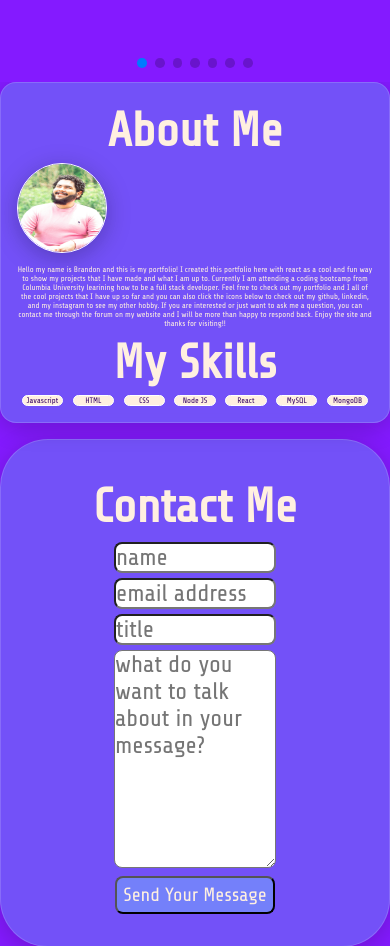
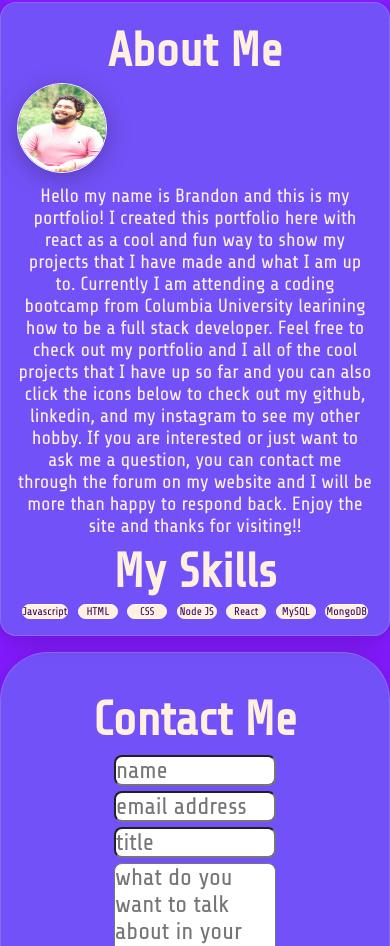
Before and after one commit to 1Clide1/My-react-port, a React (Create React App) app: page / in a window 390 px wide. Shown: the part 1054-2000 px from the top of the page. Built offline with nearby package versions, Linux system fonts and the light colour scheme; some icons are missing.

Commit message:
just some general css tweaking

```diff
--- a/src/App.css
+++ b/src/App.css
@@ -2,10 +2,8 @@
   position: block;
   display: flex;
   flex-direction: column;
-  top: 10rem;
+  text-align: center;
   margin-top: 5rem;
-  margin-bottom: 5rem;
-  text-align: center;
   color: var(--text-color);
   font-size: 3rem;
   z-index: -1;
--- a/src/components/pages/aboutMeSection/aboutMe.css
+++ b/src/components/pages/aboutMeSection/aboutMe.css
@@ -7,7 +7,7 @@
   text-align: center;
   border-radius: 3em;
   padding: 1rem;
-  max-height: 100vh;
+  max-height: auto;
   max-width: 100vw;
   border: 1px solid var(--white-alpha);
   background-color: var(--content-bg);
@@ -106,7 +106,7 @@
     display: flex;
     flex-direction: column;
     margin-bottom: 0.5rem;
-    font-size: var(--font-size-100);
+    font-size: var(--font-size-200);
   }
   .skills-container {
     display: flex;
--- a/src/components/pages/contactMe/contactMe.css
+++ b/src/components/pages/contactMe/contactMe.css
@@ -5,12 +5,11 @@
   display: flex;
   flex-direction: column;
   justify-content: center;
-  flex-wrap: wrap;
   margin-top: 1rem;
   margin-bottom: 1rem;
   border-radius: 3em;
   padding: 1rem;
-  max-height: 100vh;
+  max-height: auto;
   max-width: 100vw;
   border: 1px solid var(--white-alpha);
   background-color: var(--content-bg);
@@ -43,9 +42,11 @@
 }
 /* this is for the form button */
 .form-btn {
+  align-items: center;
   font-size: var(--font-size-200);
   padding: 1em;
   border-radius: 0.5rem;
+  margin-bottom: 0.5rem;
   color: var(--text-color);
   background-color: var(--nav-bg-color);
 }
@@ -84,12 +85,12 @@ input:invalid[focus="true"] {
 }
 @media screen and (max-height: 644px) {
   .contact-me-container {
-    padding: 0rem;
+    padding: 5rem;
+  }
+  .form-title {
+    font-size: var(--font-size-400);
   }
   .form-btn {
     padding: 0.3em;
   }
-  .form-elements {
-    width: 30%;
-  }
 }
--- a/src/index.css
+++ b/src/index.css
@@ -22,7 +22,7 @@ html {
   --white-highlight: #ffffff;
   --white-alpha: rgba(255, 255, 255, 0.151);
   /* font size */
-  --font-size-100: 0.5rem;
+  --font-size-100: 0.7rem;
   --font-size-200: 1.2rem;
   --font-size-300: 1.5rem;
   --font-size-400: 2rem;
```
